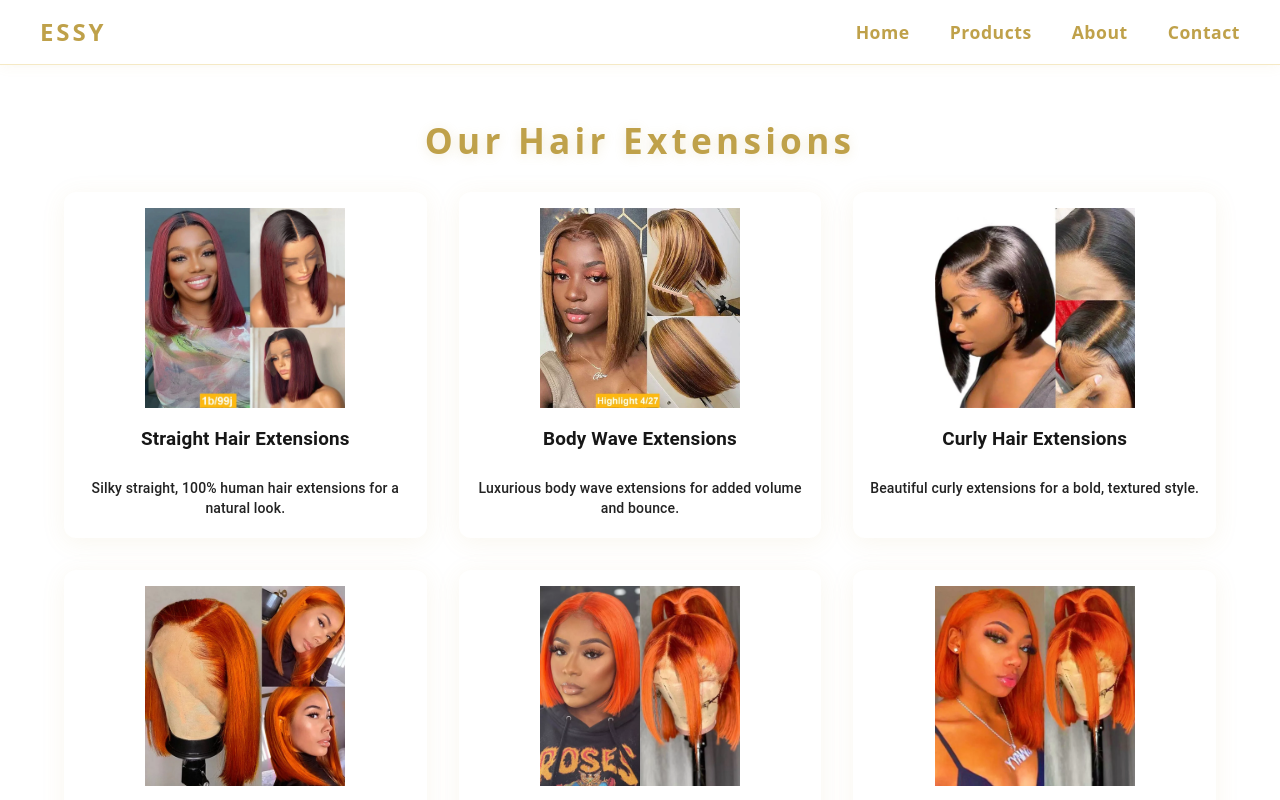
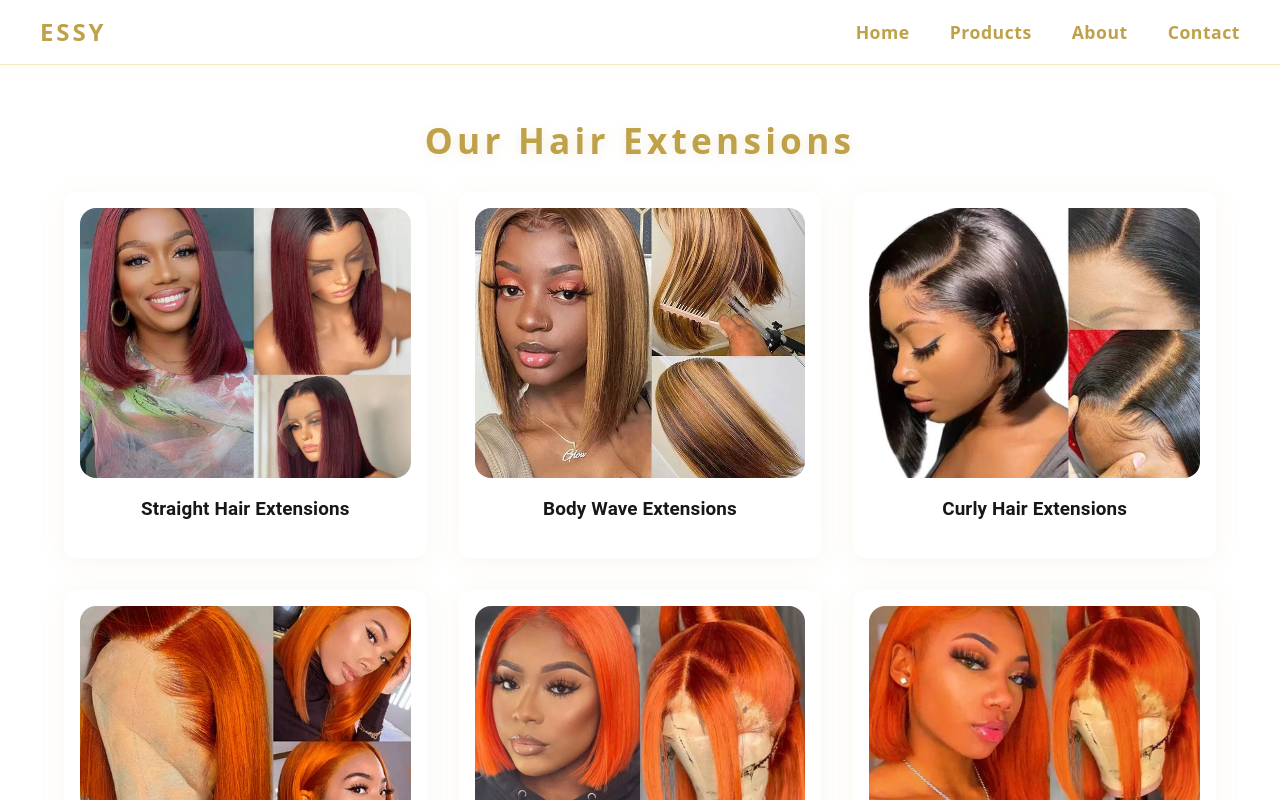
Before and after one commit to asanteSaana/essy, a Next.js app: page /products in a window 1280 px wide. Shown: the top 800 px of the page. Built offline with nearby package versions, Linux system fonts and the light colour scheme.

Commit message:
refactor code to handle imange rendering

```diff
--- a/src/app/products/page.tsx
+++ b/src/app/products/page.tsx
@@ -1,5 +1,5 @@
 "use client";
-import { Card, CardActionArea, CardContent, CardMedia, Typography, Box } from "@mui/material";
+import { Typography, Box } from "@mui/material";
 import { products } from "../productsData";
 import Link from "next/link";
 
@@ -44,53 +44,37 @@ export default function ProductsPage() {
             .replace(/[^a-z0-9-]/g, "");
           return (
             <Box key={product.name}>
-              <Card
-                elevation={2}
+              <Box
                 sx={{
                   borderRadius: 3,
-                  height: "100%",
-                  display: "flex",
-                  flexDirection: "column",
                   bgcolor: "#fff",
                   boxShadow: "0 4px 24px #bfa14a18",
+                  p: 2,
+                  display: 'flex',
+                  flexDirection: 'column',
+                  alignItems: 'center',
+                  cursor: 'pointer',
+                  transition: 'box-shadow 0.2s',
+                  '&:hover': { boxShadow: '0 8px 32px #bfa14a22' },
                 }}
-              >
-                <CardActionArea
                 component={Link}
                 href={`/products/${slug}`}
-                  sx={{
-                    flexGrow: 1,
-                    display: "flex",
-                    flexDirection: "column",
-                    alignItems: "stretch",
-                  }}
               >
-                  <CardMedia
+                <Box
                   component="img"
-                    image={product.image}
+                  src={product.image}
                   alt={product.name}
                   sx={{
                     width: "100%",
-                      height: { xs: 160, sm: 180, md: 200 },
-                      objectFit: "contain",
+                    height: { xs: 200, sm: 240, md: 270 },
+                    objectFit: "cover", // changed from 'contain' to 'cover' to reduce side space
                     background: "#fff",
                     borderRadius: 4,
-                      mt: 2,
+                    mb: 2,
                   }}
                 />
-                  <CardContent
-                    sx={{
-                      flexGrow: 1,
-                      display: "flex",
-                      flexDirection: "column",
-                      alignItems: "center",
-                      p: 2,
-                    }}
-                  >
                 <Typography
-                      gutterBottom
                   variant="h6"
-                      component="div"
                   sx={{
                     color: "#171717",
                     fontWeight: 700,
@@ -101,21 +85,7 @@ export default function ProductsPage() {
                 >
                   {product.name}
                 </Typography>
-                    <Typography
-                      variant="body2"
-                      sx={{
-                        color: "#171717",
-                        opacity: 0.95,
-                        textAlign: "center",
-                        minHeight: 44,
-                        fontWeight: 500,
-                      }}
-                    >
-                      {product.description}
-                    </Typography>
-                  </CardContent>
-                </CardActionArea>
-              </Card>
+              </Box>
             </Box>
           );
         })}
```
Lines whose indentation alone changed are shown as unchanged.
